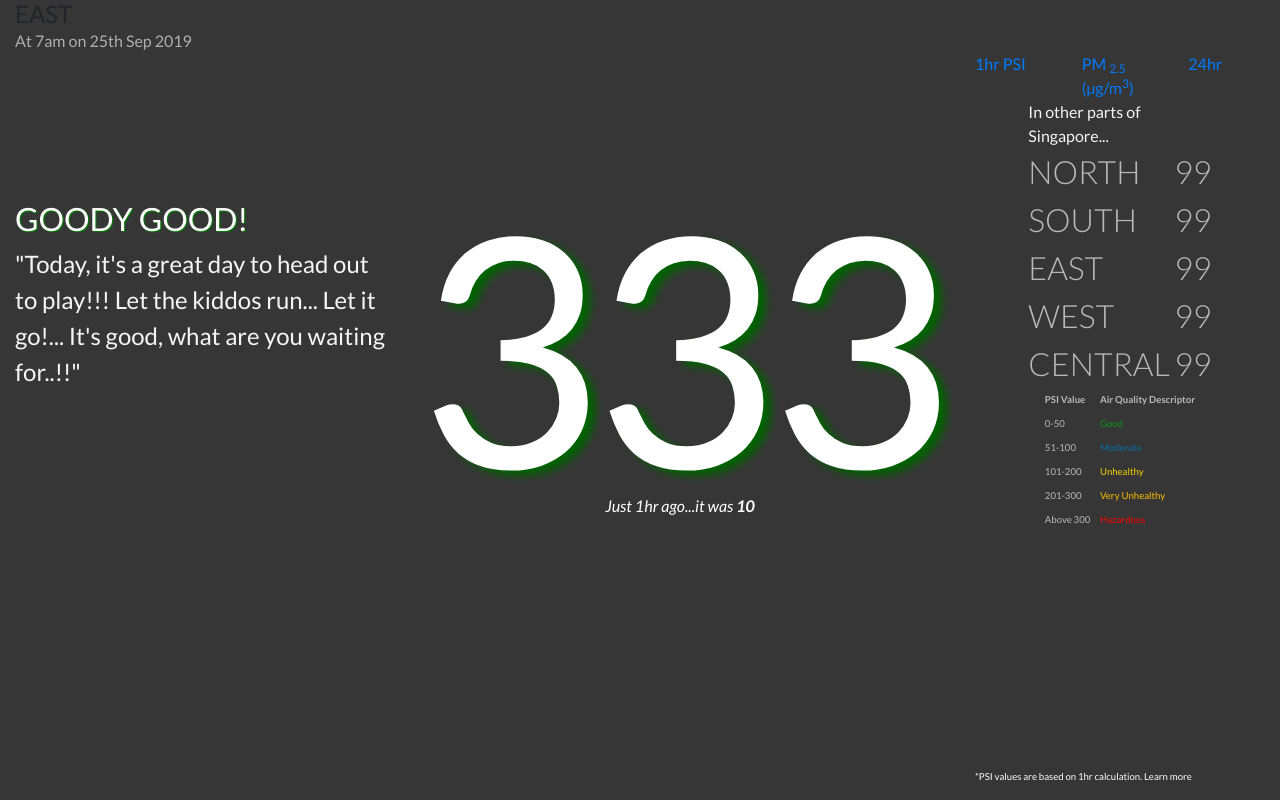
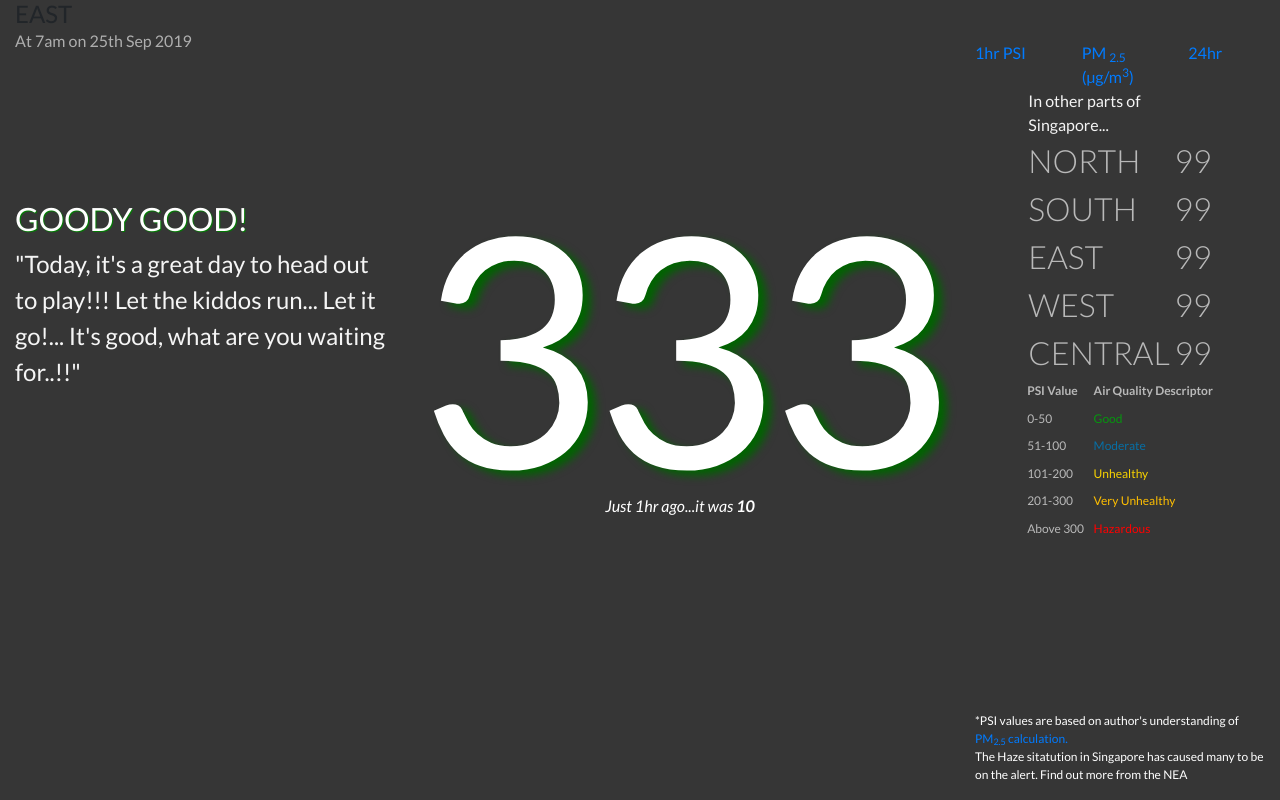
Before and after one commit to malcolmyam/haze-watch, a plain HTML site: page index.html in a window 1280 px wide. Drawn offline with Linux system fonts and the light colour scheme; no server answers.

Commit message:
minor change to layout

```diff
--- a/index.html
+++ b/index.html
@@ -82,7 +82,7 @@
                             <div class="row justify-content-center">
                                 <div class="col-12">
                                     <table class="table table-borderless table-sm "
-                                        style="font-size:0.6rem;color:#B9B9B9;">
+                                        style="font-size:0.75rem;color:#B9B9B9;">
                                         <thead>
                                             <tr>
                                                 <th>PSI Value</th>
@@ -120,8 +120,10 @@
                 </div>
 
                 <div class="row h-25 align-items-end">
-                    <div class="col" style="font-size:0.6rem;color:white;padding-bottom:1rem;">
-                        *PSI values are based on 1hr calculation. Learn more
+                    <div class="col" style="font-size:0.75rem;color:white;padding-bottom:1rem;">
+                        *PSI values are based on author's understanding of <a href="https://www.haze.gov.sg/docs/default-source/faq/computation-of-the-pollutant-standards-index-(psi).pdf"> PM<sub>2.5</sub> calculation.</a><br/>
+                        The Haze sitatution in Singapore has caused many to be on the alert.
+                        Find out more from the <a href="https://www.haze.gov.sg/" target="_blank"></a>NEA</a>
                     </div>
                 </div>
             </section>
```
